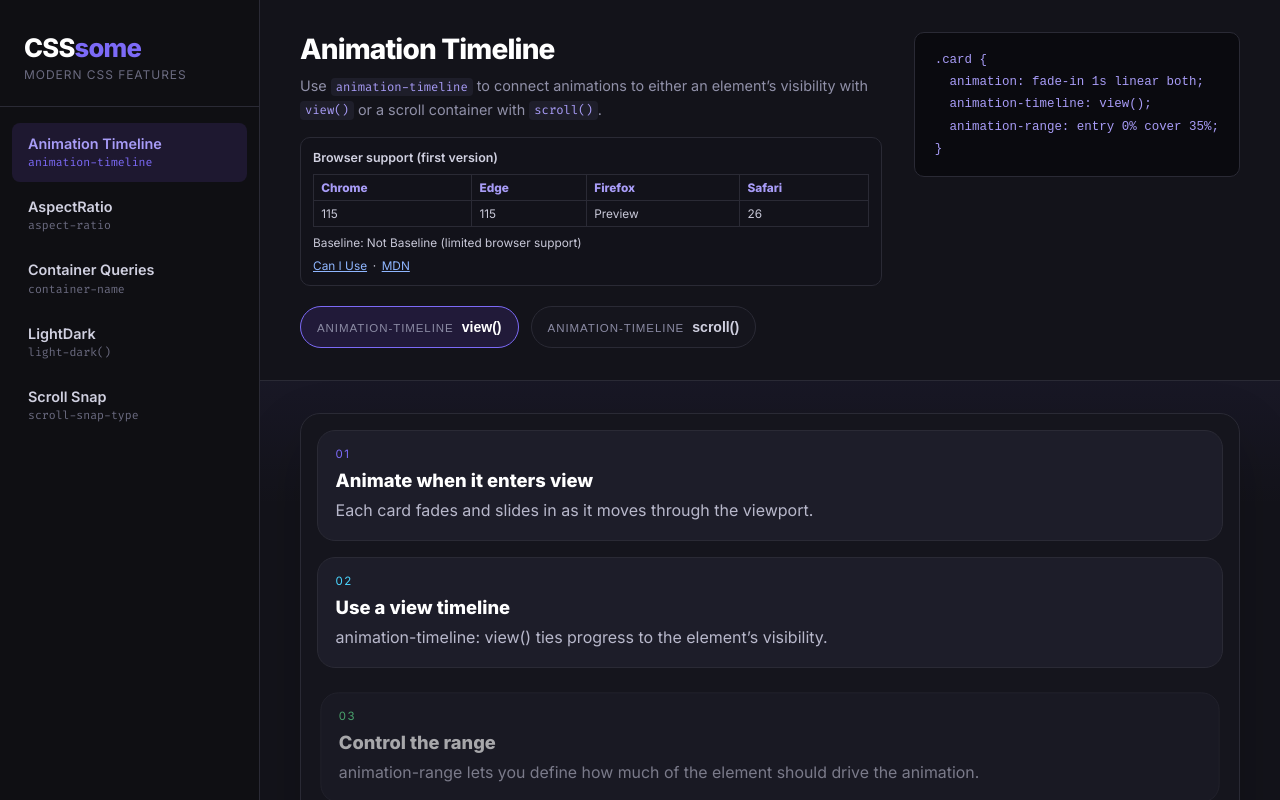
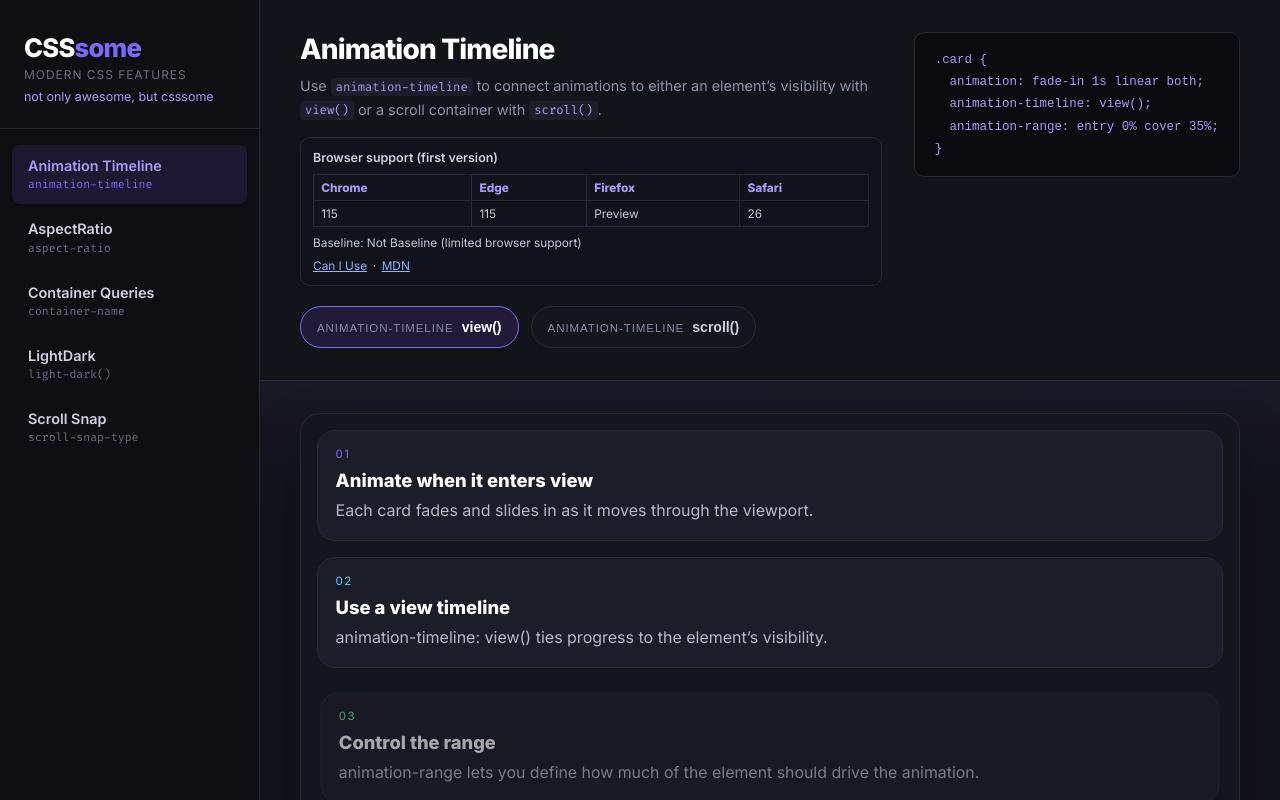
Before and after one commit to BuZZ-T/csssome, an Angular app: page / in a window 1280 px wide. Built offline with nearby package versions, Linux system fonts and the light colour scheme.

Commit message:
add catchline

```diff
--- a/src/app/nav/nav.html
+++ b/src/app/nav/nav.html
@@ -2,6 +2,7 @@
   <div class="nav__header">
     <span class="nav__logo">CSS<span class="nav__logo-accent">some</span></span>
     <p class="nav__subtitle">Modern CSS Features</p>
+    <p class="nav__catchline">not only awesome, but csssome</p>
   </div>
 
   <ul class="nav__list">
--- a/src/app/nav/nav.scss
+++ b/src/app/nav/nav.scss
@@ -28,6 +28,12 @@
     color: #6b6b80;
     text-transform: uppercase;
     letter-spacing: 0.08em;
+  }
+
+  &__catchline {
+    margin: 0.45rem 0 0;
+    font-size: 0.78rem;
+    color: #a89cf7;
   }
 
   &__list {
```
